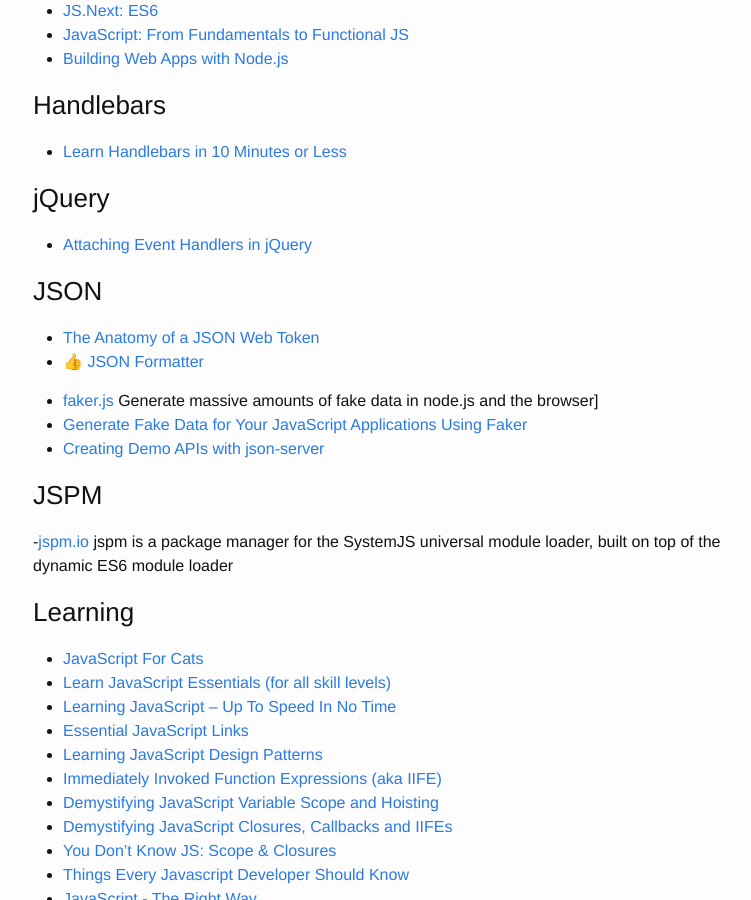
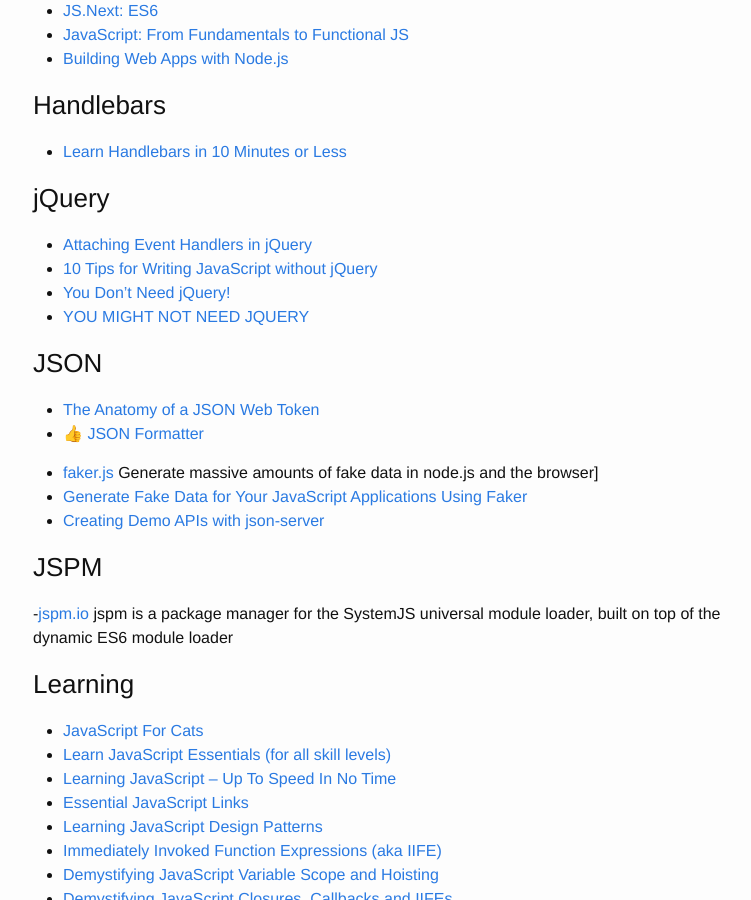
Before and after one commit to brownerd/brownerd.github.io, a Jekyll site: the page built from _posts/2015-01-01-reading-list-2015.md, in a window 1280 px wide and 900 px high, scrolled down 11919 px. Shown: the whole window, without its empty margins (237-988 px from the left). Built offline with Jekyll 4.4.1, drawn with Linux system fonts in a browser that asks for light colours; emoji names are drawn with the system emoji font.

Commit message:
add no jquery resources

```diff
--- a/_posts/2015-01-01-reading-list-2015.md
+++ b/_posts/2015-01-01-reading-list-2015.md
@@ -663,8 +663,9 @@ A SIMPLE WEBSITE IN NODE.JS WITH EXPRESS, JADE AND STYLUS](http://www.clock.co.u
 ### jQuery
 
 - [Attaching Event Handlers in jQuery](http://codepen.io/climbinghobo/blog/attaching-event-handlers-in-jquery)
-
-
+- [10 Tips for Writing JavaScript without jQuery](http://tutorialzine.com/2014/06/10-tips-for-writing-javascript-without-jquery/)
+- [You Don't Need jQuery!](http://blog.garstasio.com/you-dont-need-jquery/)
+- [YOU MIGHT NOT NEED JQUERY](http://youmightnotneedjquery.com/)
 
 
 
```
